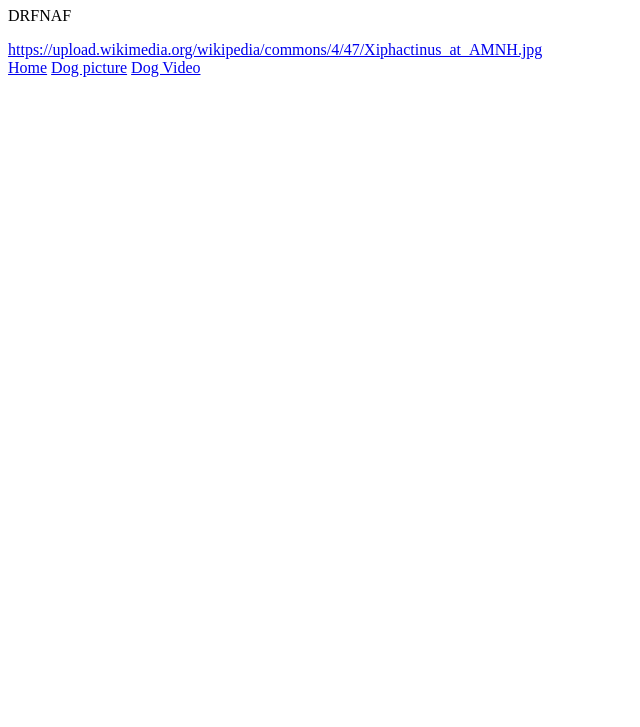
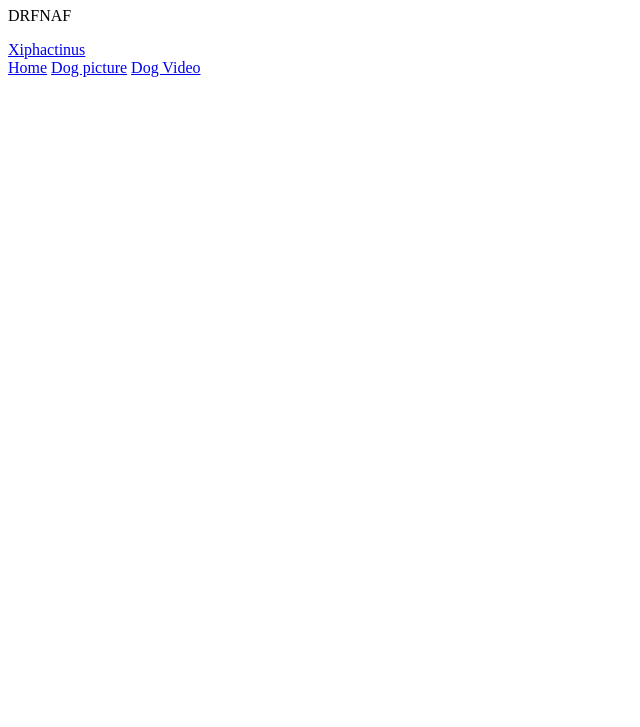
Before and after one commit to SubjectDino/html, a plain HTML site: page assignment.html in a window 1280 px wide. Shown: the part 73-800 px from the top of the page, without its empty margins (0-640 px from the left). Drawn offline with Linux system fonts and the light colour scheme.

Commit message:
More updates

```diff
--- a/assignment.html
+++ b/assignment.html
@@ -9,7 +9,7 @@
         <header>
             <h1>Assignment</h1>
             <p>DRFNAF</p>
-            <a href="URL">https://upload.wikimedia.org/wikipedia/commons/4/47/Xiphactinus_at_AMNH.jpg</a>
+            <a href="https://upload.wikimedia.org/wikipedia/commons/4/47/Xiphactinus_at_AMNH.jpg">Xiphactinus</a>
         </header>
 
         <nav>
```
Also changed, not shown: Dog_Video.html (+1 -1 lines).
